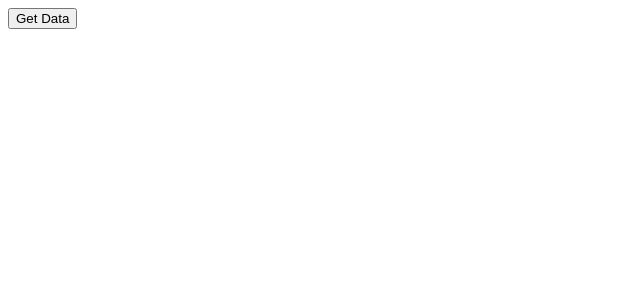
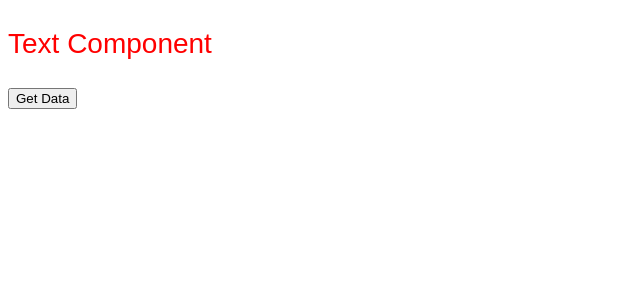
Before and after one commit to koyamal/CSBox-React-TypeScript, a React (Create React App) app: page / in a window 1280 px wide. Shown: the top 300 px of the page, without its empty margins (0-640 px from the left). Built offline with nearby package versions, Linux system fonts and the light colour scheme.

Commit message:
Specify type of function components

```diff
--- a/src/App.tsx
+++ b/src/App.tsx
@@ -4,6 +4,7 @@
 
 import { Todo } from "./Todo";
 import { TodoType } from "./types/todo";
+import { Text } from "./Text";
 
 export default function App() {
   const [todos, setTodos] = useState<Array<TodoType>>([]);
@@ -16,6 +17,7 @@
   };
   return (
     <div className="App">
+      <Text color="red" fontSize="28px" />
       <button onClick={onClickFetchData}>Get Data</button>
       {todos.map((todo) => (
         <Todo
--- /dev/null
+++ b/src/Text.tsx
@@ -0,0 +1,11 @@
+import { VFC } from "react";
+
+type Props = {
+  color: string;
+  fontSize: string;
+};
+
+export const Text: VFC<Props> = (props) => {
+  const { color, fontSize } = props;
+  return <p style={{ color, fontSize }}>Text Component</p>;
+};
--- a/src/Todo.tsx
+++ b/src/Todo.tsx
@@ -1,6 +1,7 @@
+import { VFC } from "react";
 import { TodoType } from "./types/todo";
 
-export const Todo = (props: Omit<TodoType, "id">) => {
+export const Todo: VFC<Omit<TodoType, "id">> = (props) => {
   const { title, userId, completed = false } = props;
   const completeMark = completed ? "[Comp]" : "[NoComp]";
   return <p>{`${completeMark}${title}(user:${userId})`}</p>;
```
